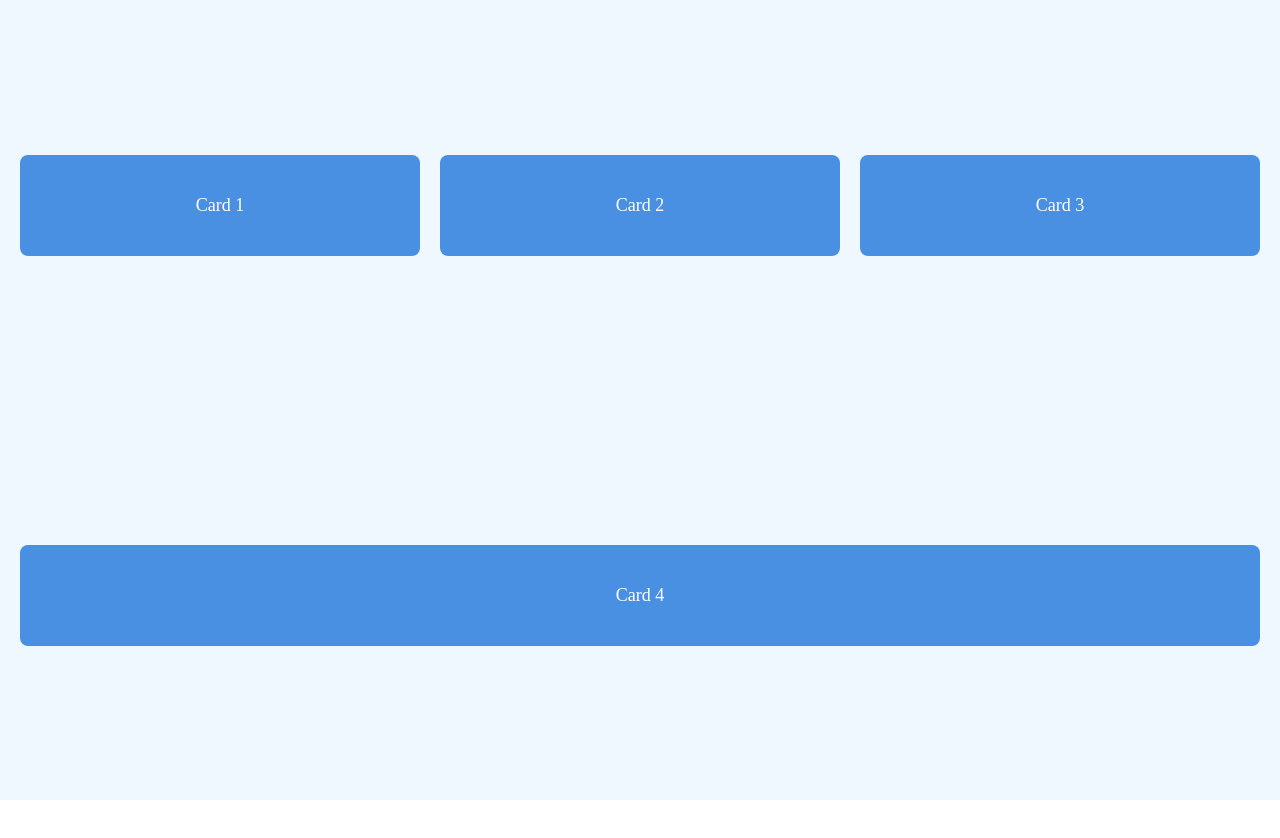
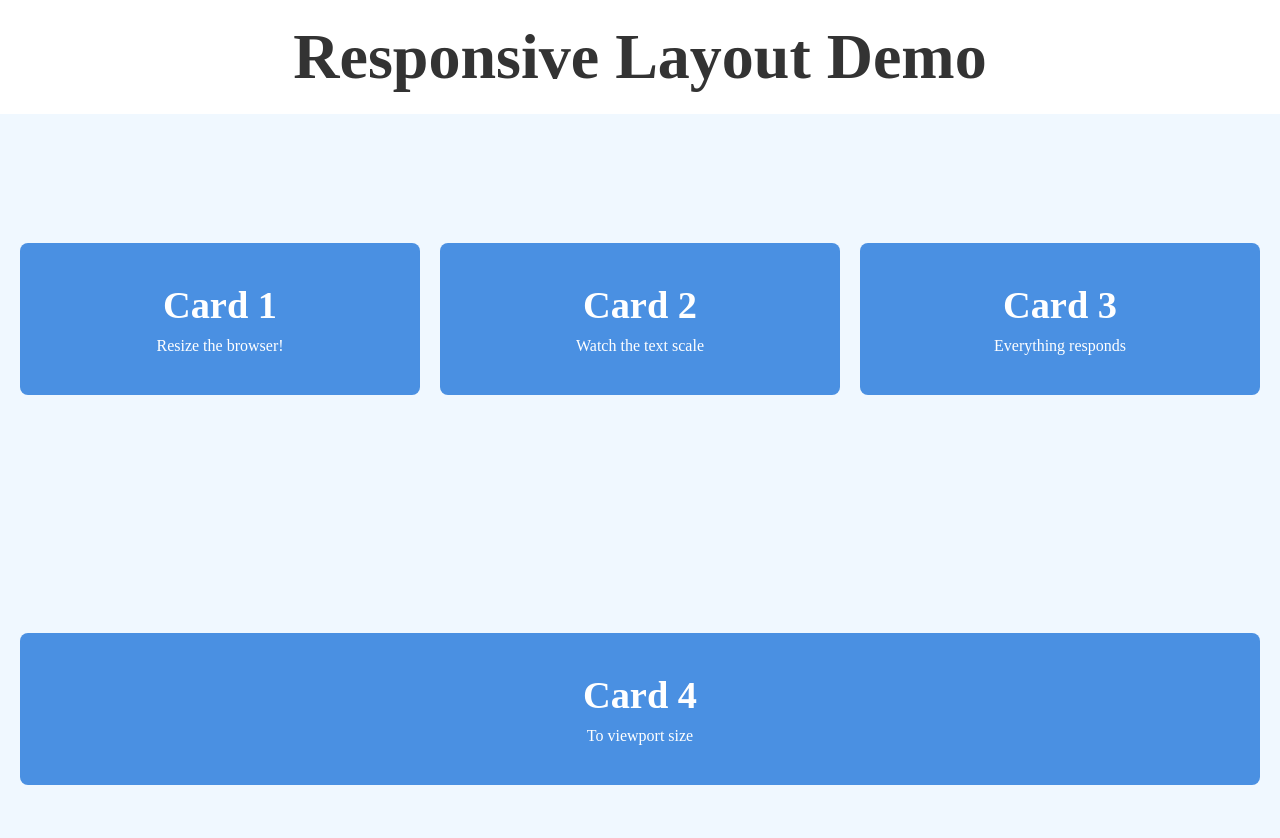
Before and after one commit to mc-agavel27/viewport-test, a plain HTML site: page index.html in a window 1280 px wide. Before the commit the page ends 800 px from the top, so only its background shows below. Drawn offline with Linux system fonts and the light colour scheme.

Commit message:
added font size changes

```diff
--- a/index.html
+++ b/index.html
@@ -1,17 +1,27 @@
 <!DOCTYPE html>
 <html>
   <head>
-    <title>Responsive Code</title>
+    <title>Responsive Cards</title>
     <style>
       body {
   margin: 0;
   padding: 0;
 }
 
+.page-title {
+  text-align: center;
+  color: #333;
+  margin: 20px 0;
+  /* Make title text scale with viewport */
+  font-size: 5vw;
+}
+
 .container {
+  /* Make this take full viewport */
   width: 100vw;
   height: 100vh;
   background-color: #f0f8ff;
+  /* Add flexbox properties */
   display: flex;
   justify-content: center;
   align-items: center;
@@ -28,17 +38,43 @@
   border-radius: 8px;
   text-align: center;
   font-size: 18px;
+  /* Make cards responsive */
   flex: 1;
   min-width: 250px;
+}
+
+.card-title {
+  margin: 0 0 10px 0;
+  /* Scale card titles with viewport */
+  font-size: 3vw;
+}
+
+.card-text {
+  margin: 0;
+  /* Scale card text with viewport */
+  font-size: 2vmin;
 }
     </style>
   </head>
   <body>
+    <h1 class="page-title">Responsive Layout Demo</h1>
     <div class="container">
-      <div class="card">Card 1</div>
-      <div class="card">Card 2</div>
-      <div class="card">Card 3</div>
-      <div class="card">Card 4</div>
+      <div class="card">
+        <h2 class="card-title">Card 1</h2>
+        <p class="card-text">Resize the browser!</p>
+      </div>
+      <div class="card">
+        <h2 class="card-title">Card 2</h2>
+        <p class="card-text">Watch the text scale</p>
+      </div>
+      <div class="card">
+        <h2 class="card-title">Card 3</h2>
+        <p class="card-text">Everything responds</p>
+      </div>
+      <div class="card">
+        <h2 class="card-title">Card 4</h2>
+        <p class="card-text">To viewport size</p>
+      </div>
     </div>
   </body>
 </html>
```
Lines whose indentation alone changed are shown as unchanged.
